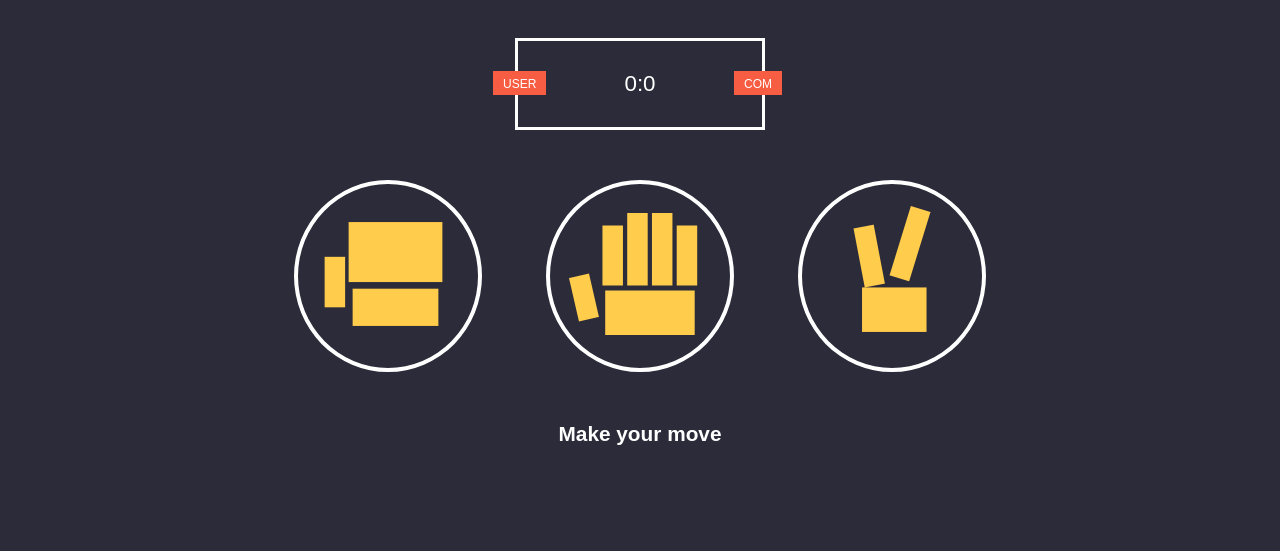
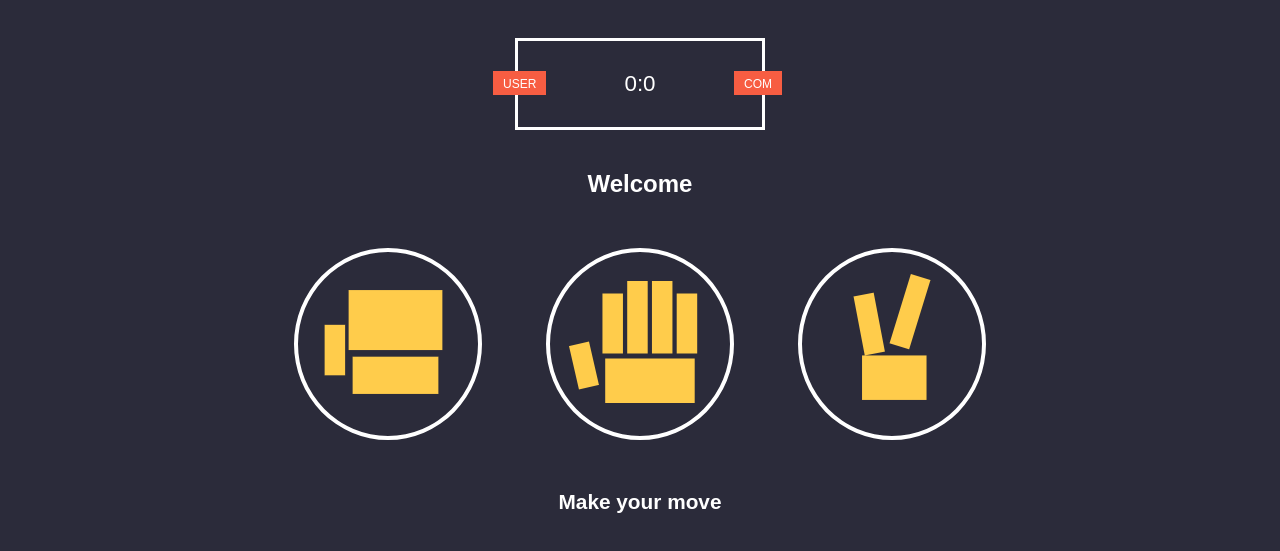
Before and after one commit to halberdzzj/rock-paper-scissors, a plain HTML site: page index.html in a window 1280 px wide. Shown: the part 85-636 px from the top of the page. Drawn offline with Linux system fonts and the light colour scheme.

Commit message:
minor fixed

```diff
--- a/index.html
+++ b/index.html
@@ -19,7 +19,7 @@
         <span id="user-score">0</span>:<span id="com-score">0</span>
     </div>
     <div class="result">
-        <p></p>
+        <p>Welcome</p>
     </div>
     <div class="choices">
         <div id="r" class="choice">
```
